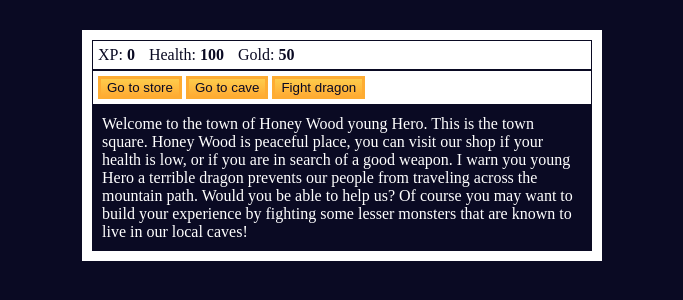
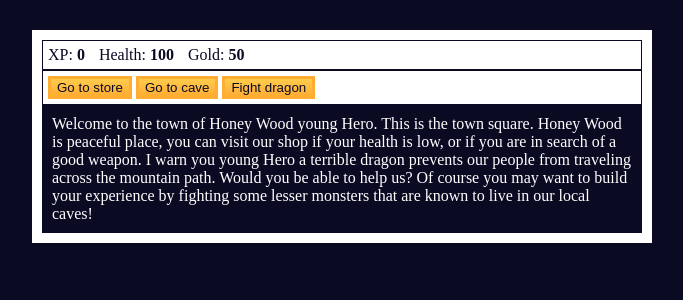
Before and after one commit to m3ch-l0rd/Dragon-Slayer-Game, a plain HTML site: page index.html in a window 1280 px wide. Shown: the whole page, without its empty margins (298-981 px from the left). Drawn offline with Linux system fonts and the light colour scheme.

Commit message:
Update styles_dragon_game.css
experiment with height and width of #game

```diff
--- a/styles_dragon_game.css
+++ b/styles_dragon_game.css
@@ -9,8 +9,8 @@ body {
 }
 
 #game {
-  max-width: 500px;
-  max-height: 400px;
+  max-width: 600px;
+  max-height: 300px;
   background-color: #ffffff;
   color: #ffffff;
   margin: 30px auto 0px;
```
